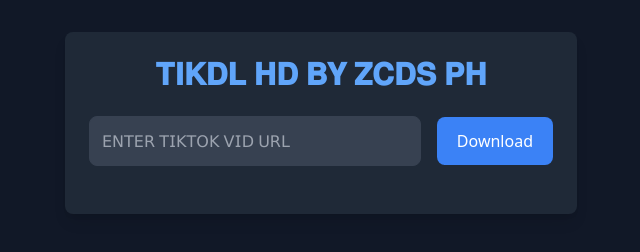
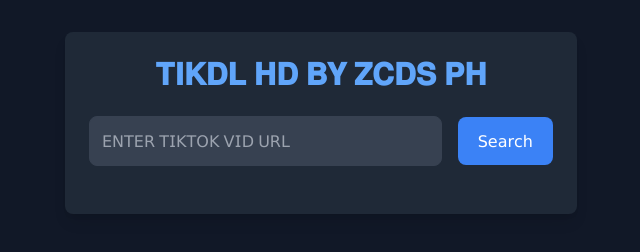
Before and after one commit to ZCDSPH/tiktokdownloadhd, a website: page public/index.html in a window 1280 px wide. Shown: the whole page, without its empty margins (319-959 px from the left). Drawn offline with nearby package versions, Linux system fonts and the light colour scheme.

Commit message:
Update index.html

```diff
--- a/public/index.html
+++ b/public/index.html
@@ -51,7 +51,7 @@
         <h1 class="text-3xl font-bold mb-6 text-center text-blue-400">𝐓𝐈𝐊𝐃𝐋 𝐇𝐃 𝐁𝐘 𝐙𝐂𝐃𝐒 𝐏𝐇</h1>
         <form id="downloadForm" class="flex items-center mb-6">
             <input type="text" id="url" placeholder="𝖤𝖭𝖳𝖤𝖱 𝖳𝖨𝖪𝖳𝖮𝖪 𝖵𝖨𝖣 𝖴𝖱𝖫" required class="w-full p-3 border border-gray-700 bg-gray-700 rounded-lg focus:outline-none focus:ring-2 focus:ring-blue-500">
-            <button type="submit" class="ml-4 px-5 py-3 bg-blue-500 text-white rounded-lg hover:bg-blue-600 focus:outline-none">Download</button>
+            <button type="submit" class="ml-4 px-5 py-3 bg-blue-500 text-white rounded-lg hover:bg-blue-600 focus:outline-none">𝖲𝖾𝖺𝗋𝖼𝗁</button>
         </form>
         <div id="spinner" class="mx-auto"></div>
         <div id="result" class="mt-4"></div>
```
